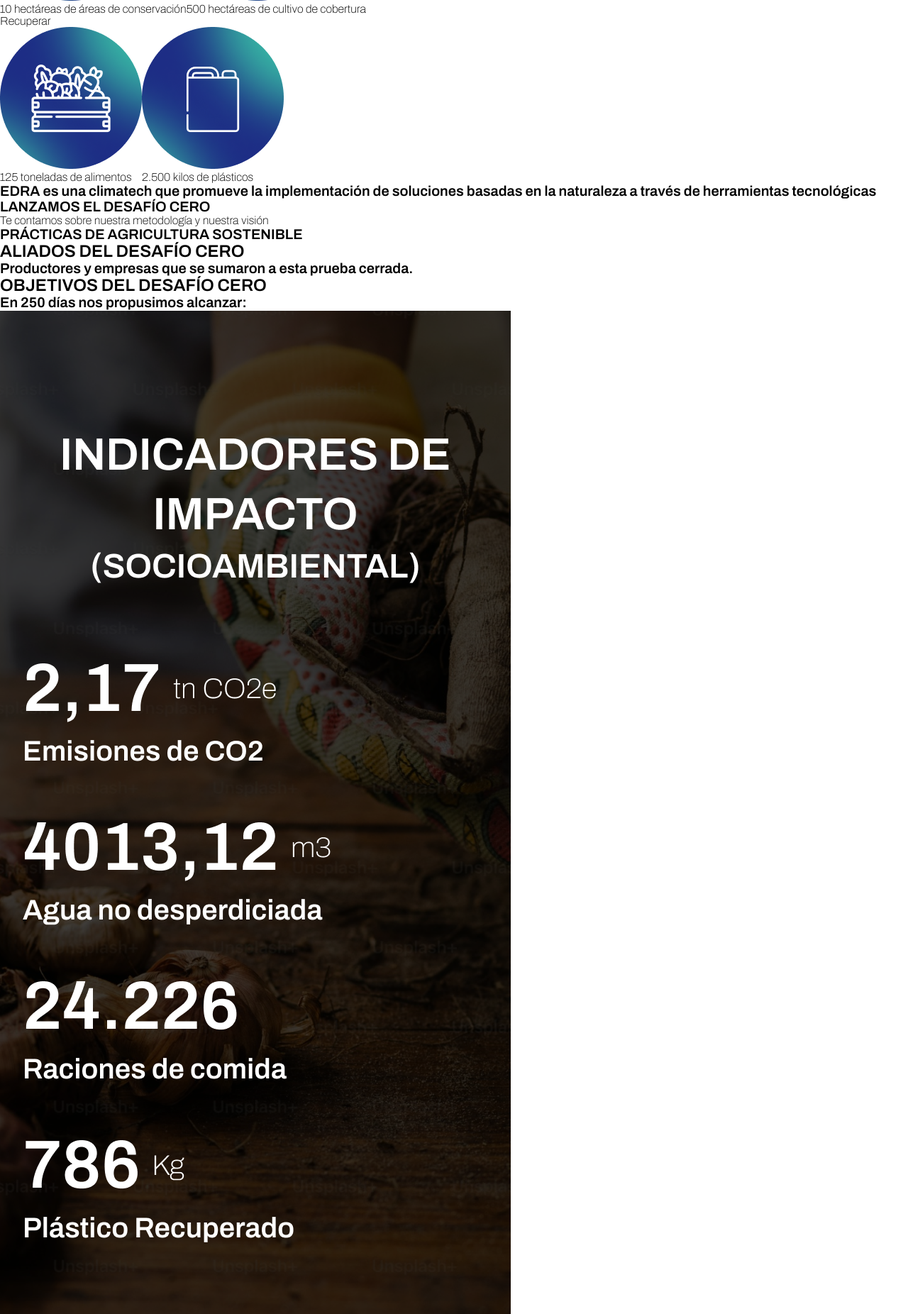
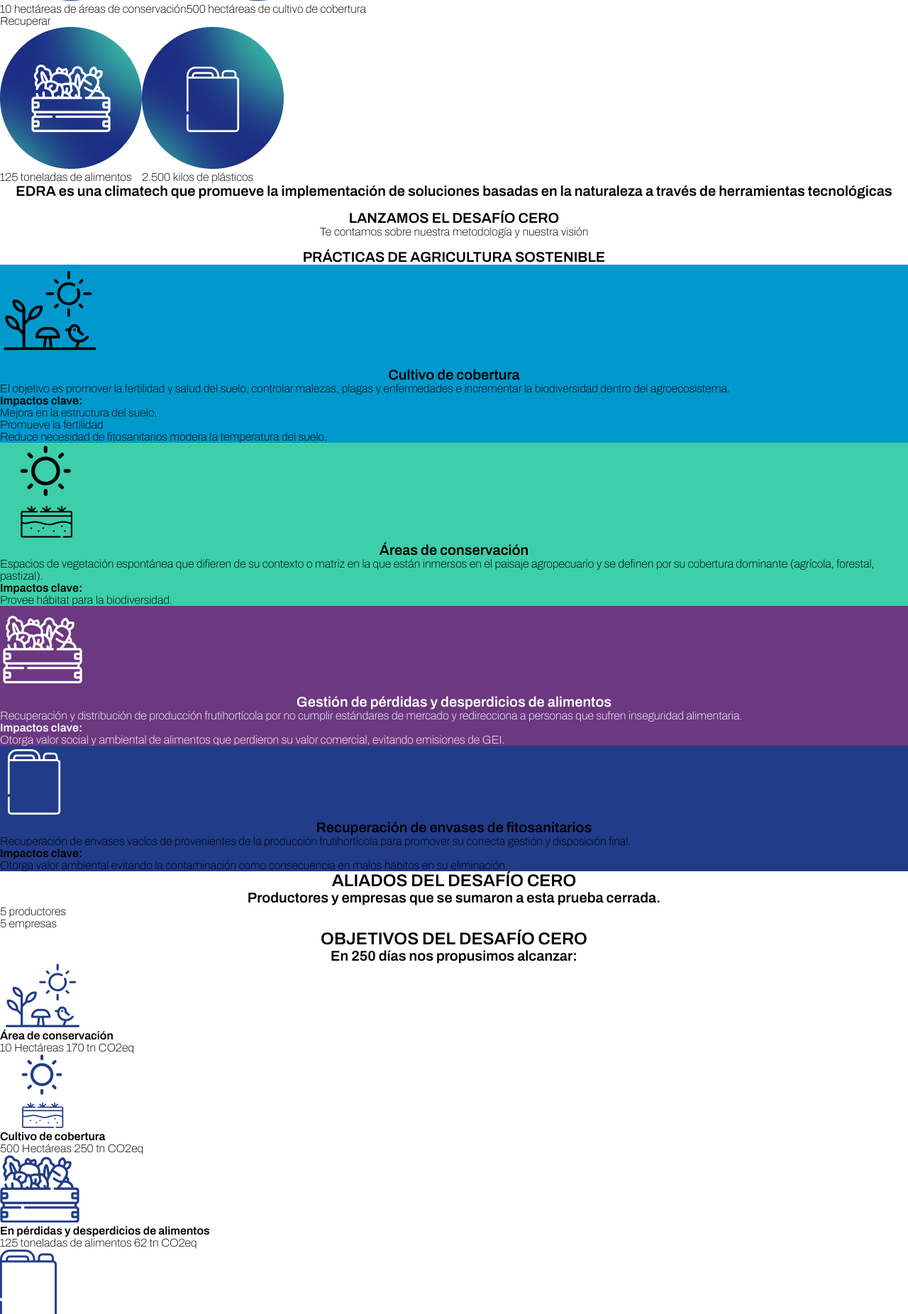
Before and after one commit to catalin-munteanu/edra, a PHP site: page / in a window 1280 px wide. Shown: the part 4648-6500 px from the top of the page at 71% size. Run offline with PHP 8.4, Linux system fonts and the light colour scheme.

Commit message:
updated index.php and scss files

```diff
--- a/index.php
+++ b/index.php
@@ -102,17 +102,88 @@
 
         <section class="practicas-agricultura-sostenible">
             <h4>PRÁCTICAS DE AGRICULTURA SOSTENIBLE</h4>
-            <article class="cultivo-cobertura"></article>
-            <article class="areas-conservacion"></article>
-            <article class="gestion-perdidas-desperdicios"></article>
-            <article class="recuperacion-envases"></article>
+            <article class="cultivo-cobertura">
+                <img src="img/mobile/icon-black-cult-cobertura.png">
+                <h4>Cultivo de cobertura</h4>
+                <p class="p2">El objetivo es promover la fertilidad y salud del suelo, controlar malezas, plagas y enfermedades e incrementar la biodiversidad dentro del agroecosistema.</p>
+                <h5>Impactos clave:</h5>
+                <ul class="p2">
+                    <li>Mejora en la estructura del suelo.</li>
+                    <li>Promueve la fertilidad</li>
+                    <li>Reduce necesidad de fitosanitarios modera la temperatura del suelo.</li>
+                </ul>
+            </article>
+            <article class="areas-conservacion">
+                <img src="img/mobile/icon-black-area-conservacion.png">
+                <h4>Áreas de conservación</h4>
+                <p class="p2">Espacios de vegetación espontánea que difieren de su contexto o matriz en la que están inmersos en el paisaje agropecuario y se definen por su cobertura dominante (agrícola, forestal, pastizal).</p>
+                <h5>Impactos clave:</h5>
+                <ul class="p2">
+                    <li>Provee hábitat para la biodiversidad.</li>
+                </ul>
+            </article>
+            <article class="gestion-perdidas-desperdicios">
+                <img src="img/mobile/icon-white-perdidas-desperdicios.png">
+                <h4>Gestión de pérdidas y desperdicios de alimentos</h4>
+                <p class="p2">Recuperación y distribución de producción frutihortícola por no cumplir estándares de mercado y redirecciona a personas que sufren inseguridad alimentaria.</p>
+                <h5>Impactos clave:</h5>
+                <ul>
+                    <li>Otorga valor social y ambiental de alimentos que perdieron su valor comercial, evitando emisiones de GEI.</li>
+                </ul>
+            </article>
+            <article class="recuperacion-envases">
+                <img src="img/mobile/icon-white-recuperacion-envases.png">
+                <h4>Recuperación de envases de fitosanitarios</h4>
+                <p class="p2">Recuperación de envases vacíos de provenientes de la producción frutihortícola para promover su correcta gestión y disposición final.</p>
+                <h5>Impactos clave:</h5>
+                <ul>
+                    <li>Otorga valor ambiental evitando la contaminación como consecuencia en malos hábitos en su eliminación.</li>
+                </ul>
+            </article>
         </section>
 
         <section class="aliados-y-objetivos">
             <h3>ALIADOS DEL DESAFÍO CERO</h3>
             <h4>Productores y empresas que se sumaron a esta prueba cerrada.</h4>
+            <article class="cinco-productores-empresas">
+                <div>5 productores</div>
+                <div>5 empresas</div>
+            </article>
             <h3>OBJETIVOS DEL DESAFÍO CERO</h3>
             <h4>En 250 días nos propusimos alcanzar:</h4>
+            <article>
+                <div class="card-area-conservacion">
+                    <img src="img/mobile/icon-blue-area-conservacion.png">
+                    <h5>Área de conservación</h5>
+                </div>
+                <div>
+                    <span>10 Hectáreas</span>
+                    <span>170 tn CO2eq</span>
+                </div>
+                <div class="cultivo-cobertura">
+                    <img src="img/mobile/icon-blue-cult-cobertura.png">
+                    <h5>Cultivo de cobertura</h5>
+                </div>
+                <div>
+                    <span>500 Hectáreas</span>
+                    <span>250 tn CO2eq</span>
+                </div>
+                <div class="perdidas-desperdicios">
+                    <img src="img/mobile/icon-blue-perdidas-desperdicios.png">
+                    <h5>En pérdidas y desperdicios de alimentos</h5>
+                </div>
+                <div>
+                    <span>125 toneladas de alimentos</span>
+                    <span>62 tn CO2eq</span>
+                </div>
+                <div class="recuperacion-envases">
+                    <img src="img/mobile/icon-blue-recuperacion-envases.png">
+                    <h5>En recuperación de envases de fitosanitarios</h5>
+                </div>
+                <div>
+                    <span>250 kilos de plástico</span>
+                </div>
+            </article>
         </section>
 
         <section class="indicadores-impacto">
@@ -129,9 +200,9 @@
 
             </form>
         </article>
-        <img src="img/mobile/logo-desafio-cero-footer.png">
-        <h4>DESAFÍO CERO</h4>
-        <p>Powered by ALT</p>
+        <img class="logo-footer" src="img/mobile/logo-desafio-cero-footer.png">
+        <h4 class="title-footer">DESAFÍO CERO</h4>
+        <p class="powered-alt">Powered by ALT</p>
     </footer>
 
 </body>
--- /dev/null
+++ b/scss/aliados-y-objetivos.css
@@ -0,0 +1,6 @@
+section.aliados-y-objetivos h3 {
+  text-align: center;
+}
+section.aliados-y-objetivos h4 {
+  text-align: center;
+}
--- /dev/null
+++ b/scss/aliados-y-objetivos.scss
@@ -0,0 +1,8 @@
+section.aliados-y-objetivos {
+    h3 {
+        text-align: center;
+    }
+    h4 {
+        text-align: center;
+    }
+}
--- a/scss/card-video.scss
+++ b/scss/card-video.scss
@@ -0,0 +1,15 @@
+section.card-video {
+
+    h4 {
+        text-align: center;
+    }
+
+    article {
+
+        margin: 1em;
+
+        p {
+            text-align: center;
+        }
+    }
+}
--- /dev/null
+++ b/scss/footer.scss
@@ -0,0 +1,28 @@
+footer {
+    background: linear-gradient(to right, #0099CD, #3CCEAA);
+    padding: 2em 0;
+    text-align: center;
+
+    article.subscribe-form {
+        margin: 1em 1em 2em;
+        padding: 2em 1em;
+        background-color: #FFFFFF;
+        text-align: left;
+    }
+
+    img.logo-footer {
+        width: 50%;
+        max-width: 50vw;
+    }
+
+    h4.title-footer {
+        margin: 1em;
+        color: #FFFFFF;
+    }
+
+    p.powered-alt {
+        color: #FFFFFF;
+        font-style: italic;
+        text-decoration: underline;
+    }
+}
--- /dev/null
+++ b/scss/indicadores-impacto.css
@@ -0,0 +1,4 @@
+section.indicadores-impacto img {
+  width: 100vw;
+  max-width: 100vw;
+}/*# sourceMappingURL=indicadores-impacto.css.map */
--- /dev/null
+++ b/scss/indicadores-impacto.scss
@@ -0,0 +1,6 @@
+section.indicadores-impacto {
+    img {
+        width: 100vw;
+        max-width: 100vw;
+    }
+}
--- /dev/null
+++ b/scss/practicas-agricultura.scss
@@ -0,0 +1,24 @@
+section.practicas-agricultura-sostenible {
+
+    h4 {
+        text-align: center;
+    }
+
+    article.cultivo-cobertura {
+        background-color: #0099CD;
+    }
+
+    article.areas-conservacion {
+        background-color: #3DCEAA;
+    }
+
+    article.gestion-perdidas-desperdicios {
+        background-color: #6C3880;
+        color: #FFFFFF;
+    }
+
+    article.recuperacion-envases {
+        background-color: #213C89;
+    }
+
+}
--- a/scss/style.css
+++ b/scss/style.css
@@ -136,4 +136,68 @@ section.propuestas-desafio-cero article.container-propuestas div.propuestas-impl
 section.propuestas-desafio-cero article.container-propuestas div.propuestas-recuperar div.container-prop-recuperar {
   display: flex;
   align-items: center;
+}
+
+section.card-video h4 {
+  text-align: center;
+}
+section.card-video article {
+  margin: 1em;
+}
+section.card-video article p {
+  text-align: center;
+}
+
+section.practicas-agricultura-sostenible h4 {
+  text-align: center;
+}
+section.practicas-agricultura-sostenible article.cultivo-cobertura {
+  background-color: #0099CD;
+}
+section.practicas-agricultura-sostenible article.areas-conservacion {
+  background-color: #3DCEAA;
+}
+section.practicas-agricultura-sostenible article.gestion-perdidas-desperdicios {
+  background-color: #6C3880;
+  color: #FFFFFF;
+}
+section.practicas-agricultura-sostenible article.recuperacion-envases {
+  background-color: #213C89;
+}
+
+section.aliados-y-objetivos h3 {
+  text-align: center;
+}
+section.aliados-y-objetivos h4 {
+  text-align: center;
+}
+
+section.indicadores-impacto img {
+  width: 100vw;
+  max-width: 100vw;
+}
+
+footer {
+  background: linear-gradient(to right, #0099CD, #3CCEAA);
+  padding: 2em 0;
+  text-align: center;
+}
+footer article.subscribe-form {
+  margin: 1em 1em 2em;
+  padding: 2em 1em;
+  background-color: #FFFFFF;
+  text-align: left;
+}
+footer img.logo-footer {
+  width: 50%;
+  max-width: 50vw;
+}
+footer h4.title-footer {
+  margin: 1em;
+  color: #FFFFFF;
+}
+footer p.powered-alt {
+  color: #FFFFFF;
+  font-style: italic;
+  text-decoration: underline;
 }/*# sourceMappingURL=style.css.map */
--- a/scss/style.scss
+++ b/scss/style.scss
@@ -4,3 +4,7 @@
 @import "desarrollo-sostenible";
 @import "propuestas-desafio-cero";
 @import "card-video";
+@import "practicas-agricultura";
+@import "aliados-y-objetivos";
+@import "indicadores-impacto";
+@import "footer";
```
Also changed, not shown: scss/card-video.css (added, +9 -0 lines), scss/footer.css (added, +24 -0 lines), scss/practicas-agricultura.css (added, +16 -0 lines).
